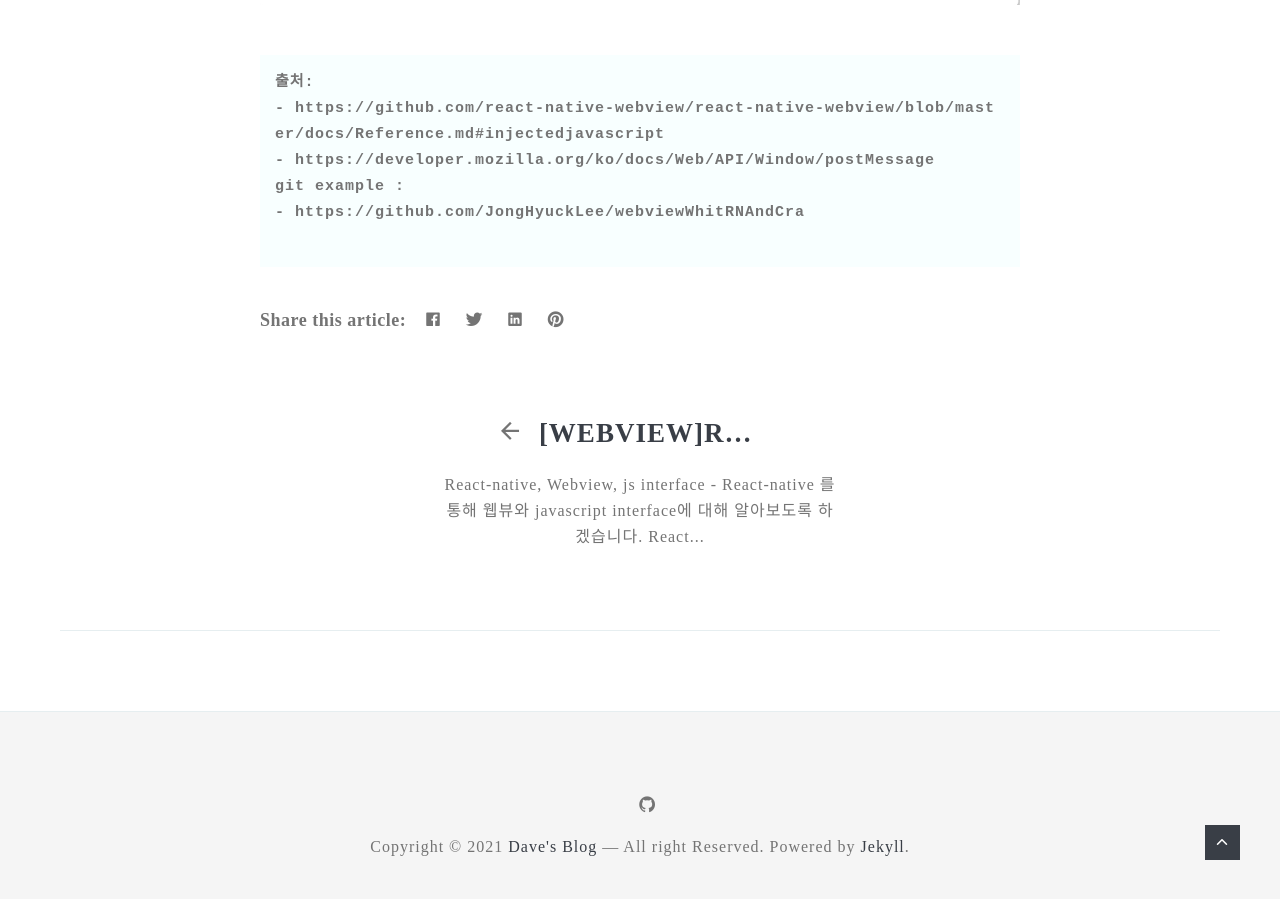
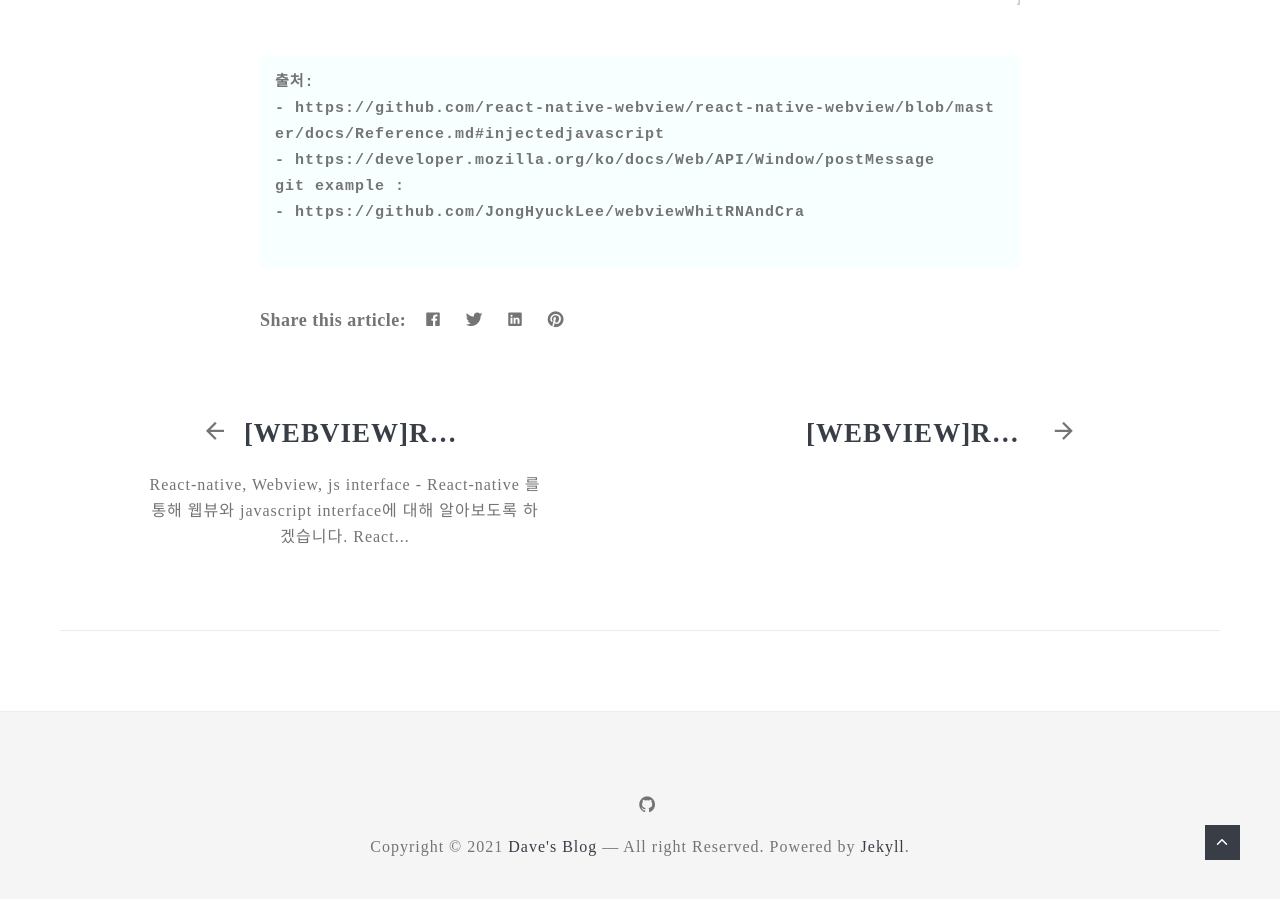
Before and after one commit to JongHyuckLee/JongHyuckLee.github.io, a Jekyll site: the page built from _posts/2021-09-09-RN-webview-exchange-data.markdown, in a window 1280 px wide and 900 px high, scrolled down 6101 px. Built offline with Jekyll 4.4.1, drawn with Linux system fonts in a browser that asks for light colours; nearby versions of some CDN libraries; some web fonts are replaced; comment, search, counter and statistics services are not loaded.

Commit message:
RN - webview function interface 블로그 작성

```diff
--- a/_posts/2021-09-08-react-native-webview-interface-practice.markdown
+++ b/_posts/2021-09-08-react-native-webview-interface-practice.markdown
@@ -1,6 +1,6 @@
 ---
 layout: post
-title:  "[Webview]React-native & webview 연결하"
+title:  "[Webview]React-native & webview 연결하기"
 date:   2021-09-08
 tags:   React-native, webview, react, javascript interface
 ---
--- /dev/null
+++ b/_posts/2021-09-10-RN-webview-function-interface.markdown
@@ -0,0 +1,6 @@
+---
+layout: post
+title:  "[Webview]React-native & webview function interface 구축하기"
+date:   2021-09-09
+tags:   React-native, webview, react, javascript interface, execute function, 리액트, 웹뷰, 자바스크립트
+---
```
